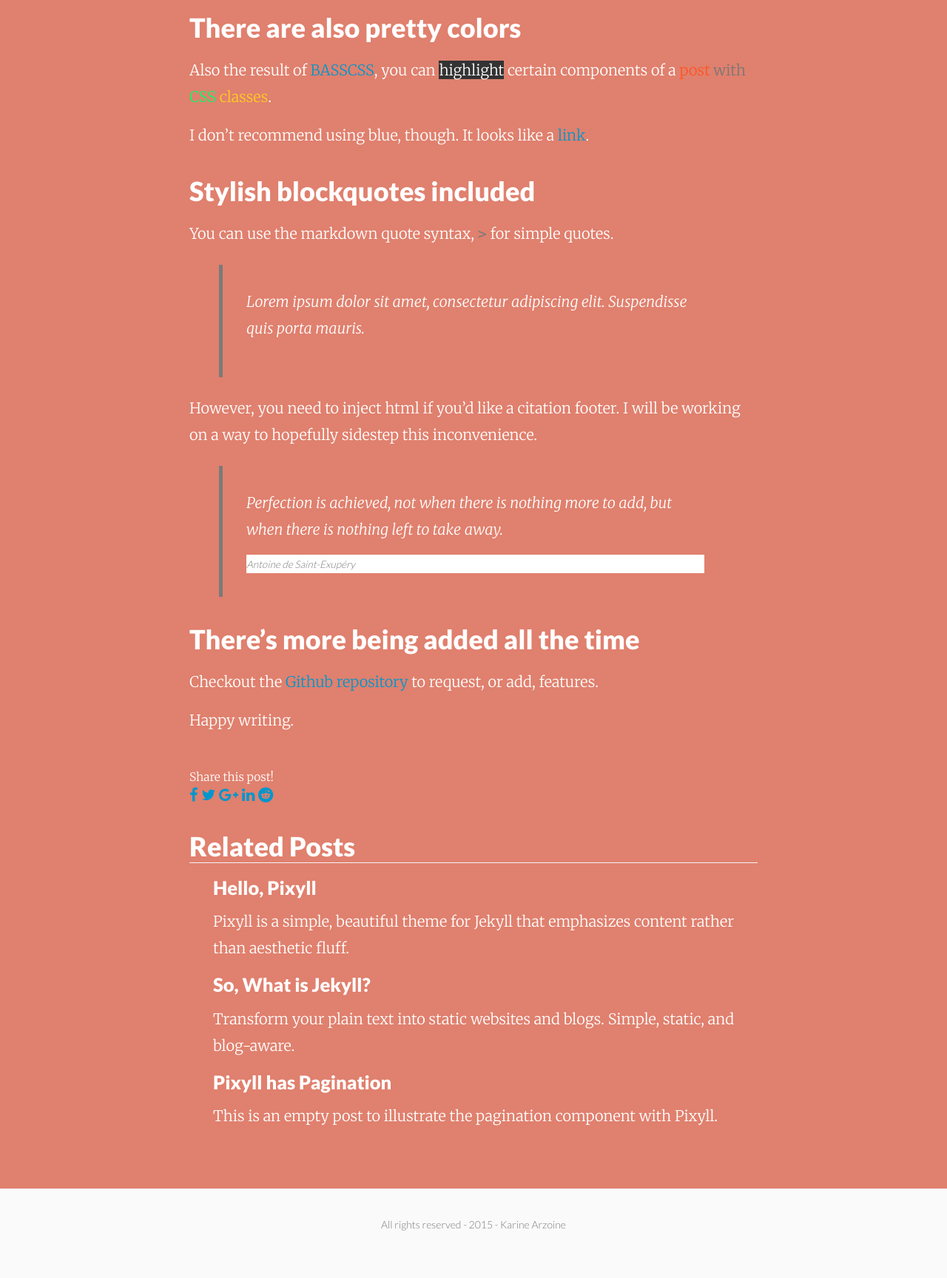
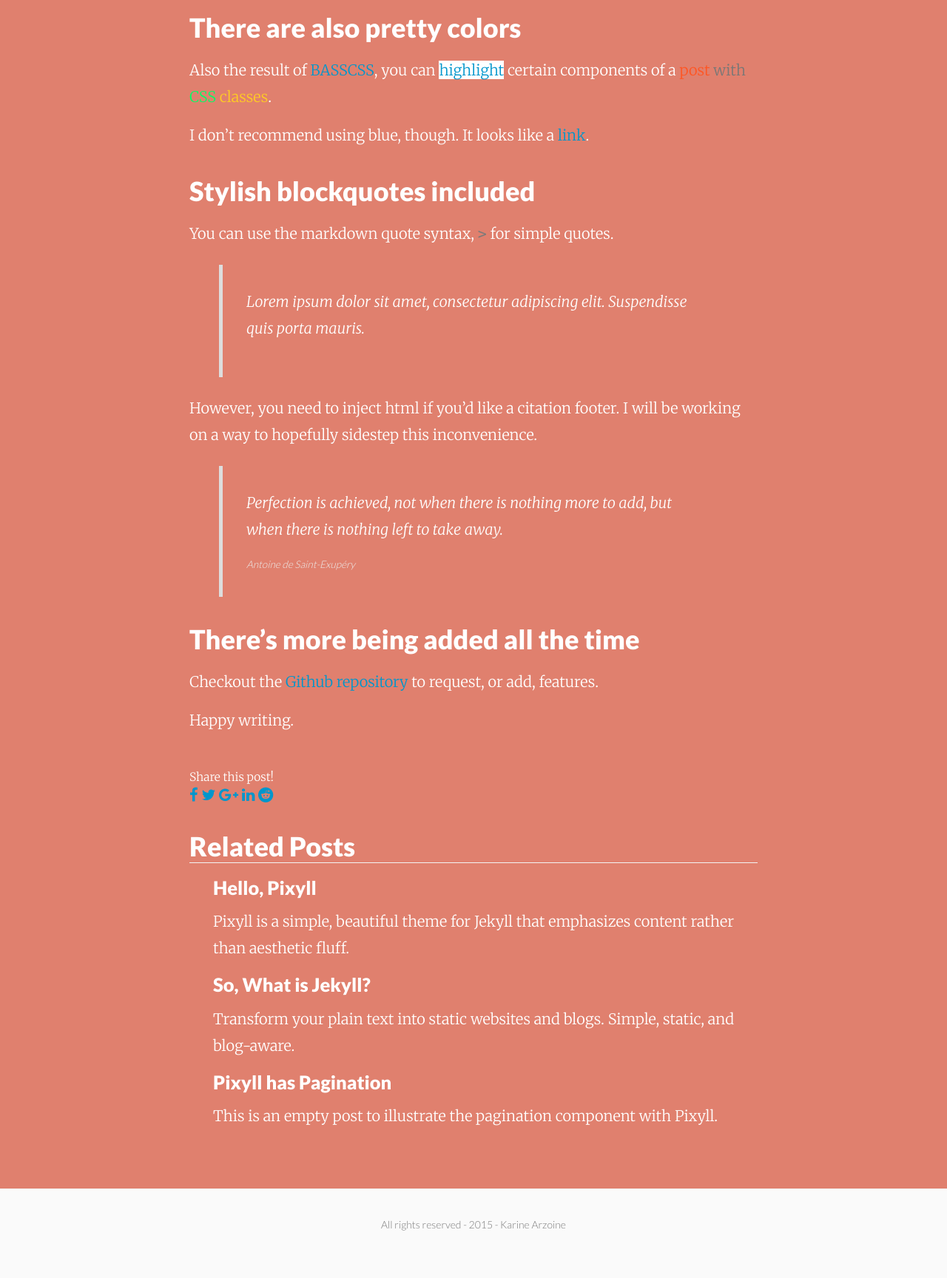
Before and after one commit to karinearzoine/ThoughtsBlog, a Jekyll site: the page built from _posts/2014-06-10-see-pixyll-in-action.md, in a window 1280 px wide. Shown: the part 2303-4031 px from the top of the page at 74% size. Built offline with Jekyll 4.4.1, drawn with Linux system fonts in a browser that asks for light colours; nearby versions of some CDN libraries; comment, search, counter and statistics services are not loaded.

Commit message:
Small changes

```diff
--- a/CNAME
+++ /dev/null
@@ -1 +0,0 @@
-karine.arzoine.me
--- a/Gemfile
+++ b/Gemfile
@@ -1,2 +1,3 @@
 source 'https://rubygems.org'
 gem 'github-pages'
+gem 'kramdown'
--- a/_posts/2014-06-10-see-pixyll-in-action.md
+++ b/_posts/2014-06-10-see-pixyll-in-action.md
@@ -60,7 +60,7 @@ This allows your content to have the proper informational and contextual hierarc
 
 ### There are also pretty colors
 
-Also the result of [BASSCSS](http://www.basscss.com/), you can <span class="bg-dark-gray white">highlight</span> certain components
+Also the result of [BASSCSS](http://www.basscss.com/), you can <span class="bg-white blue">highlight</span> certain components
 of a <span class="red">post</span> <span class="mid-gray">with</span> <span class="green">CSS</span> <span class="orange">classes</span>.
 
 I don't recommend using blue, though. It looks like a <span class="blue">link</span>.
--- a/_sass/_basscss.scss
+++ b/_sass/_basscss.scss
@@ -608,6 +608,9 @@ strong, .bold {
   display: table;
 }
 
+.thougths {
+    color: #E0806E;
+}
 .white {
   color: #fff;
 }
@@ -658,6 +661,10 @@ strong, .bold {
 
 .bg-dark-gray {
   background-color: #333333;
+}
+
+.bg-thougths {
+    background-color: #E0806E;
 }
 
 .bg-red {
--- a/_sass/_main.scss
+++ b/_sass/_main.scss
@@ -286,14 +286,14 @@ pre {
 blockquote {
   padding: 1.33em;
   font-style: italic;
-  border-left: 5px solid #7a7a7a;
+  border-left: 5px solid #ddd;
 }
 
 blockquote footer {
   font-size: .85rem;
   font-style: normal;
-  background-color: #fff;
-  color: #7a7a7a;
+  background-color: transparent;
+  color: #eee;
   border-color: transparent;
 }
 
```
Also changed, not shown: Gemfile.lock.
